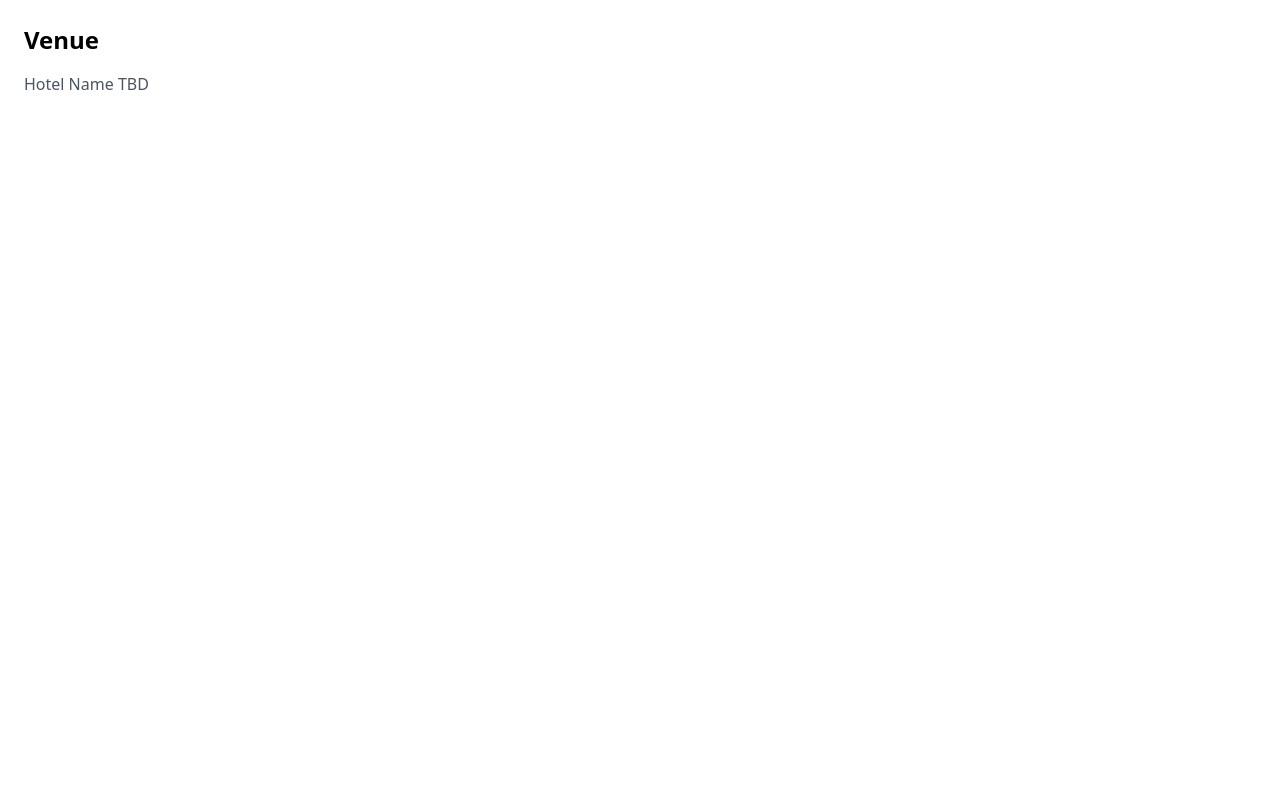
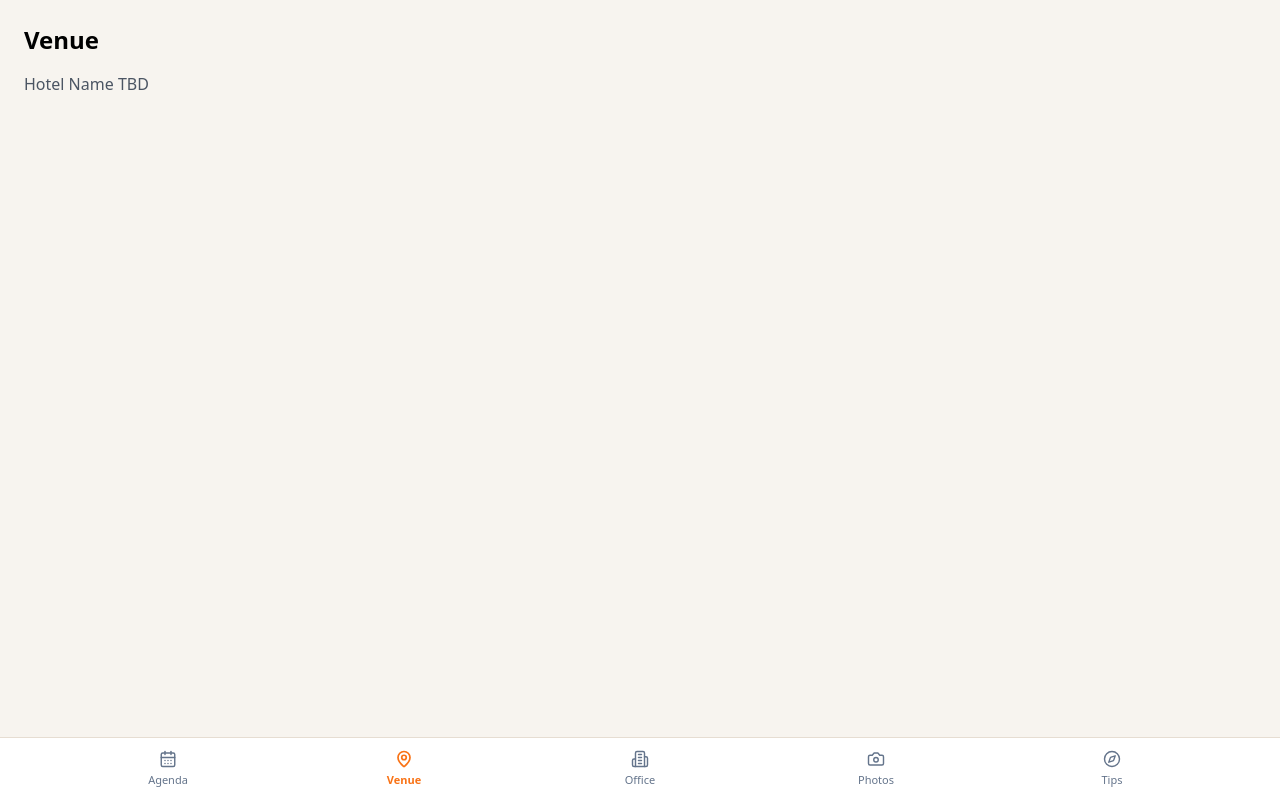
Before and after one commit to angelestrella1313-web/Testing, a Next.js app: page /venue in a window 1280 px wide. Built offline with nearby package versions, Linux system fonts and the light colour scheme.

Commit message:
Update page.tsx

```diff
--- a/app/venue/page.tsx
+++ b/app/venue/page.tsx
@@ -1,11 +1,16 @@
 import BottomNav from "../../components/BottomNav";
+
 export default function VenuePage() {
   return (
-    <main className="p-6">
-      <h1 className="text-2xl font-bold">Venue</h1>
-      <p className="mt-4 text-gray-600">
-        Hotel Name TBD
-      </p>
+    <main className="min-h-screen bg-[#f7f4ef] pb-24">
+      <div className="p-6">
+        <h1 className="text-2xl font-bold">Venue</h1>
+        <p className="mt-4 text-gray-600">
+          Hotel Name TBD
+        </p>
+      </div>
+
+      <BottomNav />
     </main>
   );
 }
```
